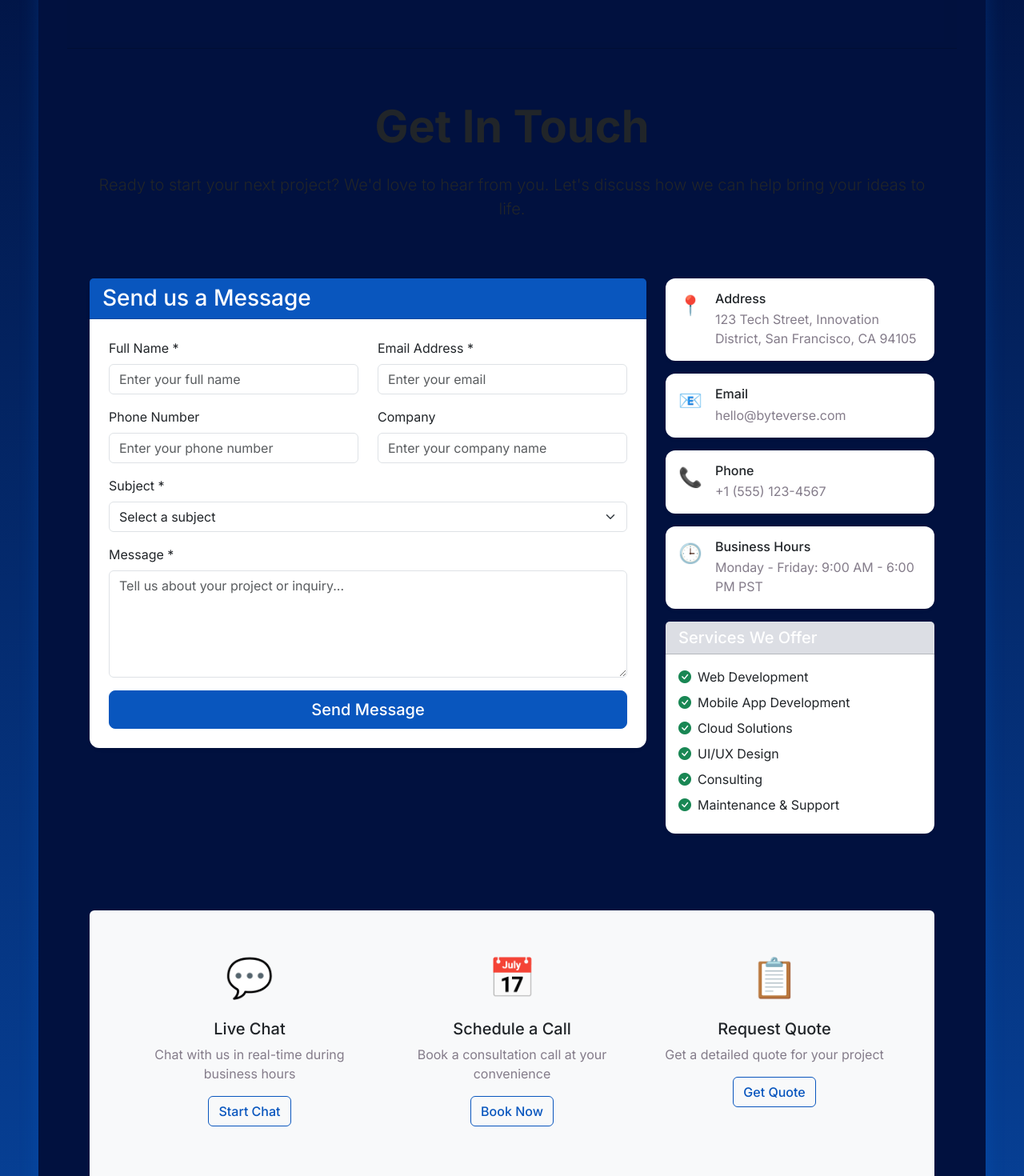
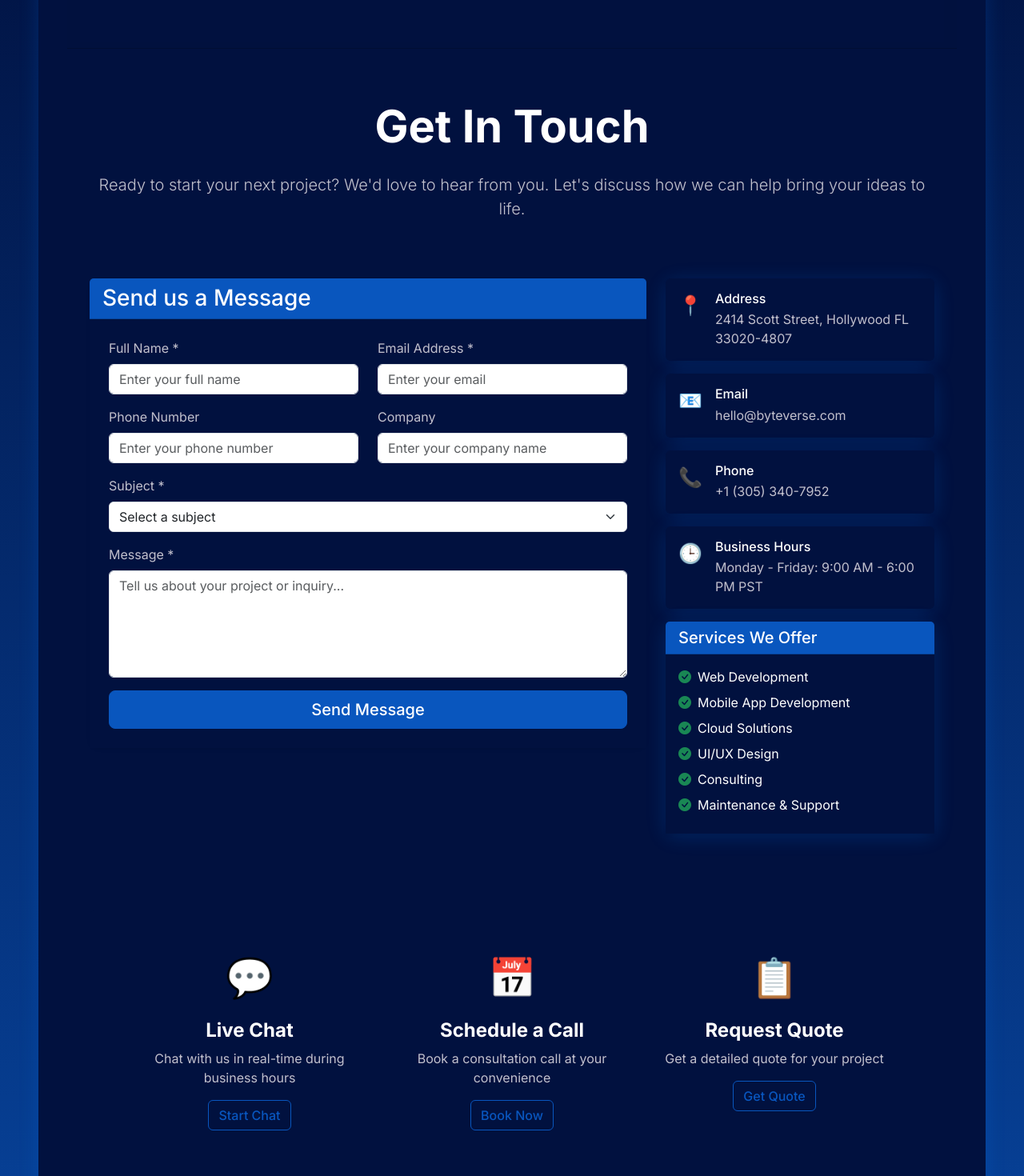
Before and after one commit to Byteverse-Innovations/byteverse-ui, a React (Vite) app: page /contact in a window 1280 px wide. Shown: the part 180-1650 px from the top of the page at 80% size. Built offline with nearby package versions, Linux system fonts and the light colour scheme; no server answers.

Commit message:
Changed layout and format to match the overall them of the site on the about and contact page.

```diff
--- a/src/components/contact/Contact.tsx
+++ b/src/components/contact/Contact.tsx
@@ -39,7 +39,7 @@ const Contact: React.FC = () => {
     {
       icon: '📍',
       title: 'Address',
-      content: '123 Tech Street, Innovation District, San Francisco, CA 94105'
+      content: '2414 Scott Street, Hollywood FL 33020-4807'
     },
     {
       icon: '📧',
@@ -49,7 +49,7 @@ const Contact: React.FC = () => {
     {
       icon: '📞',
       title: 'Phone',
-      content: '+1 (555) 123-4567'
+      content: '+1 (305) 340-7952'
     },
     {
       icon: '🕒',
@@ -72,8 +72,8 @@ const Contact: React.FC = () => {
       {/* Header Section */}
       <Row className="mb-5">
         <Col lg={12} className="text-center">
-          <h1 className="display-4 fw-bold mb-4">Get In Touch</h1>
-          <p className="lead mb-4">
+          <h1 className="display-4 fw-bold mb-4 text-white">Get In Touch</h1>
+          <p className="lead mb-4 gray-2 fs-5">
             Ready to start your next project? We'd love to hear from you.
             Let's discuss how we can help bring your ideas to life.
           </p>
@@ -87,7 +87,7 @@ const Contact: React.FC = () => {
             <Card.Header className="bg-primary text-white">
               <h3 className="mb-0">Send us a Message</h3>
             </Card.Header>
-            <Card.Body className="p-4">
+            <Card.Body className="p-4 bg-deep-cove">
               {submitted && (
                 <Alert variant="success" className="mb-4">
                   Thank you for your message! We'll get back to you within 24 hours.
@@ -96,7 +96,7 @@ const Contact: React.FC = () => {
 
               <Form onSubmit={handleSubmit}>
                 <Row>
-                  <Col md={6} className="mb-3">
+                  <Col md={6} className="mb-3 gray-2">
                     <Form.Group>
                       <Form.Label>Full Name *</Form.Label>
                       <Form.Control
@@ -109,7 +109,7 @@ const Contact: React.FC = () => {
                       />
                     </Form.Group>
                   </Col>
-                  <Col md={6} className="mb-3">
+                  <Col md={6} className="mb-3 gray-2">
                     <Form.Group>
                       <Form.Label>Email Address *</Form.Label>
                       <Form.Control
@@ -125,7 +125,7 @@ const Contact: React.FC = () => {
                 </Row>
 
                 <Row>
-                  <Col md={6} className="mb-3">
+                  <Col md={6} className="mb-3 gray-2">
                     <Form.Group>
                       <Form.Label>Phone Number</Form.Label>
                       <Form.Control
@@ -137,7 +137,7 @@ const Contact: React.FC = () => {
                       />
                     </Form.Group>
                   </Col>
-                  <Col md={6} className="mb-3">
+                  <Col md={6} className="mb-3 gray-2">
                     <Form.Group>
                       <Form.Label>Company</Form.Label>
                       <Form.Control
@@ -152,7 +152,7 @@ const Contact: React.FC = () => {
                 </Row>
 
                 <Row>
-                  <Col md={12} className="mb-3">
+                  <Col md={12} className="mb-3 gray-2">
                     <Form.Group>
                       <Form.Label>Subject *</Form.Label>
                       <Form.Select
@@ -175,7 +175,7 @@ const Contact: React.FC = () => {
                 </Row>
 
                 <Row>
-                  <Col md={12} className="mb-3">
+                  <Col md={12} className="mb-3 gray-2">
                     <Form.Group>
                       <Form.Label>Message *</Form.Label>
                       <Form.Control
@@ -204,15 +204,15 @@ const Contact: React.FC = () => {
           <div className="sticky-top" style={{ top: '2rem' }}>
             {/* Contact Info Cards */}
             {contactInfo.map((info, index) => (
-              <Card key={index} className="mb-3 border-0 shadow-sm">
-                <Card.Body>
+              <Card key={index} className="mb-3 border-0">
+                <Card.Body className='bg-deep-cove rounded shadow-sm'>
                   <div className="d-flex align-items-start">
                     <div className="me-3">
                       <span style={{ fontSize: '1.5rem' }}>{info.icon}</span>
                     </div>
                     <div>
-                      <h6 className="mb-1">{info.title}</h6>
-                      <p className="mb-0 text-muted">{info.content}</p>
+                      <h6 className="mb-1 text-white">{info.title}</h6>
+                      <p className="mb-0 gray-2">{info.content}</p>
                     </div>
                   </div>
                 </Card.Body>
@@ -220,11 +220,11 @@ const Contact: React.FC = () => {
             ))}
 
             {/* Services Offered */}
-            <Card className="border-0 shadow-sm">
-              <Card.Header className="bg-secondary text-white">
+            <Card className="border-0">
+              <Card.Header className="bg-primary text-white">
                 <h5 className="mb-0">Services We Offer</h5>
               </Card.Header>
-              <Card.Body>
+              <Card.Body className='bg-deep-cove text-white shadow-sm'>
                 <ul className="list-unstyled mb-0">
                   {services.map((service, index) => (
                     <li key={index} className="mb-2">
@@ -242,30 +242,30 @@ const Contact: React.FC = () => {
       {/* Additional Contact Methods */}
       <Row className="mt-5">
         <Col lg={12}>
-          <div className="bg-light p-5 rounded">
+          <div className="bg-deep-cove p-5 rounded">
             <Row>
               <Col lg={4} className="text-center mb-4">
                 <div className="mb-3">
                   <span style={{ fontSize: '3rem' }}>💬</span>
                 </div>
-                <h5>Live Chat</h5>
-                <p className="text-muted">Chat with us in real-time during business hours</p>
+                <h5 className='text-white fw-bold fs-4'>Live Chat</h5>
+                <p className="gray-2">Chat with us in real-time during business hours</p>
                 <Button variant="outline-primary">Start Chat</Button>
               </Col>
               <Col lg={4} className="text-center mb-4">
                 <div className="mb-3">
                   <span style={{ fontSize: '3rem' }}>📅</span>
                 </div>
-                <h5>Schedule a Call</h5>
-                <p className="text-muted">Book a consultation call at your convenience</p>
+                <h5 className='text-white fw-bold fs-4'>Schedule a Call</h5>
+                <p className="gray-2">Book a consultation call at your convenience</p>
                 <Button variant="outline-primary">Book Now</Button>
               </Col>
               <Col lg={4} className="text-center mb-4">
                 <div className="mb-3">
                   <span style={{ fontSize: '3rem' }}>📋</span>
                 </div>
-                <h5>Request Quote</h5>
-                <p className="text-muted">Get a detailed quote for your project</p>
+                <h5 className='text-white fw-bold fs-4'>Request Quote</h5>
+                <p className="gray-2">Get a detailed quote for your project</p>
                 <Button variant="outline-primary">Get Quote</Button>
               </Col>
             </Row>
@@ -276,7 +276,7 @@ const Contact: React.FC = () => {
       {/* FAQ Section */}
       <Row className="mt-5">
         <Col lg={8} className="mx-auto">
-          <h2 className="text-center mb-4">Frequently Asked Questions</h2>
+          <h2 className="text-center mb-4 text-primary fw-bold">Frequently Asked Questions</h2>
           <div className="accordion" id="faqAccordion">
             <div className="accordion-item">
               <h2 className="accordion-header">
--- a/src/components/services/Services.tsx
+++ b/src/components/services/Services.tsx
@@ -7,12 +7,12 @@ const Services: React.FC = () => {
   const { data, isLoading, isError, error } = useListAllServicesQuery(graphqlClient)
 
   return (
-    <Container fluid className="py-5 bg-deep-cove text-white">
+    <Container fluid className="py-5 bg-deep-cove">
       {/* Header Section */}
       <Row className="mb-5">
         <Col lg={12} className="text-center">
-          <h1 className="display-4 fw-bold mb-4">Our Services</h1>
-          <p className="lead mb-4">
+          <h1 className="display-4 fw-bold mb-4 text-white">Our Services</h1>
+          <p className="lead mb-4 gray-2">
             Comprehensive technology solutions tailored to your business needs.
             From concept to deployment, we're here to bring your ideas to life.
           </p>
```
Also changed, not shown: src/components/about/About.tsx (+52 -52 lines).
